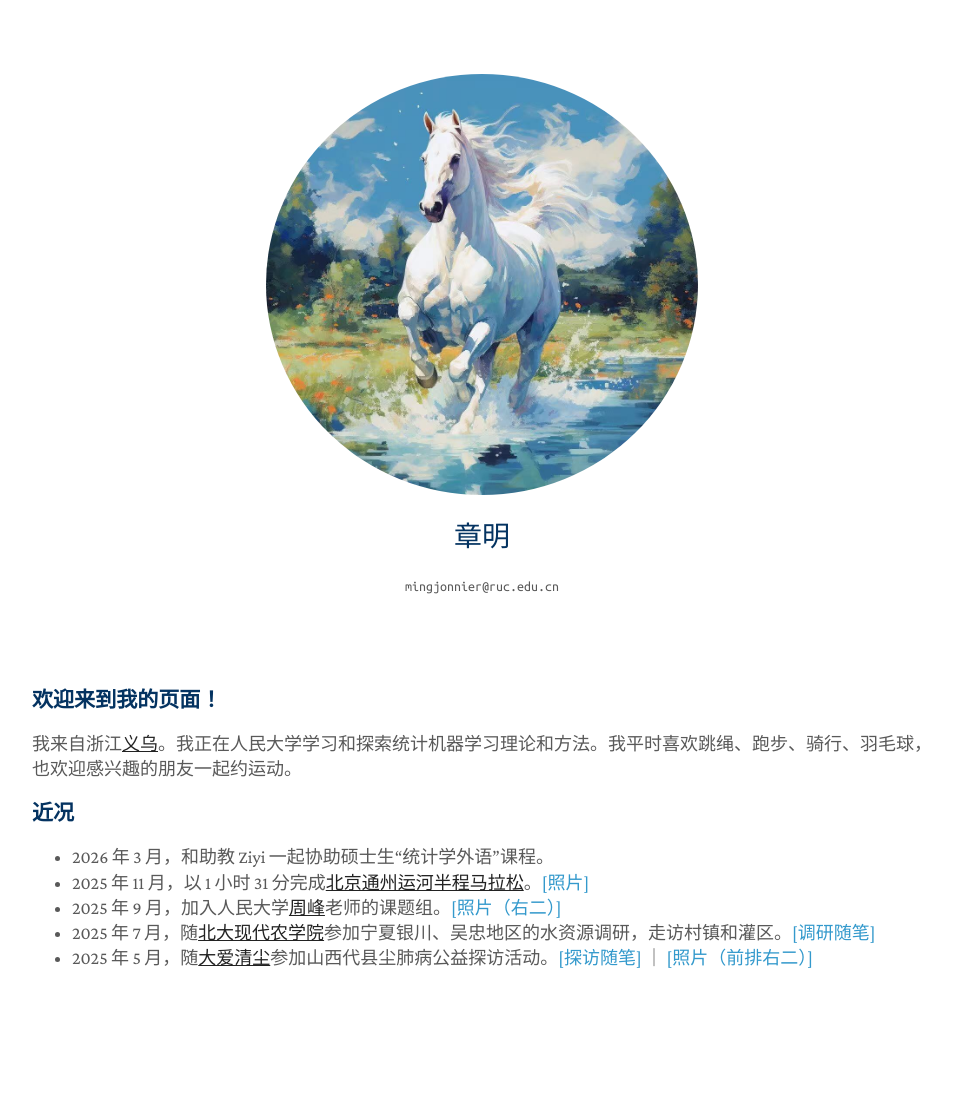
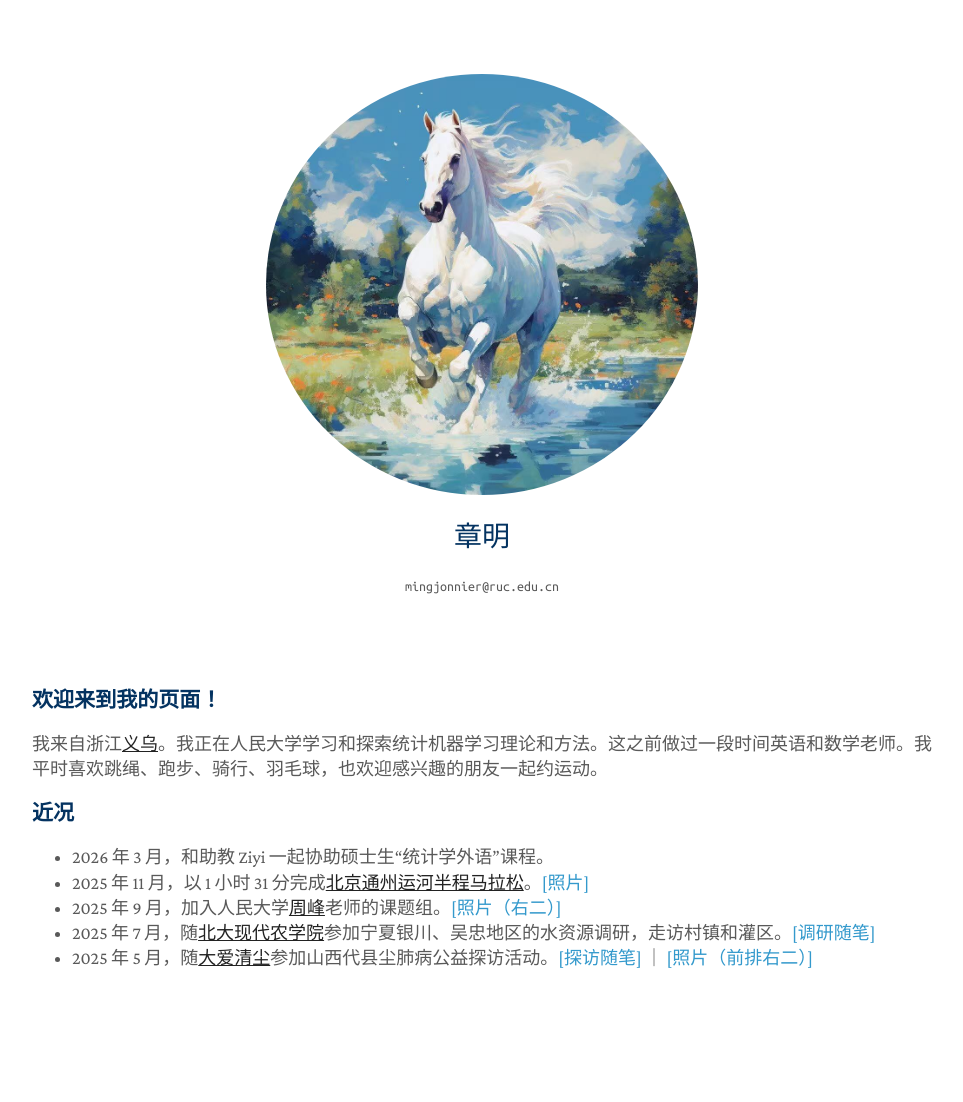
Before and after one commit to zhangming4153/zhangming4153.github.io, a Jekyll site: the page built from cn/index.md, in a window 1280 px wide. Shown: the whole page, without its empty margins (158-1121 px from the left). Built offline with Jekyll 4.4.1, drawn with Linux system fonts in a browser that asks for light colours; a style sheet for code colours, icons or effects is not loaded.

Commit message:
Update index.md

```diff
--- a/cn/index.md
+++ b/cn/index.md
@@ -5,7 +5,7 @@ title: 章明
 ---
 ### 欢迎来到我的页面！
 
-我来自浙江<a href="https://en.wikipedia.org/wiki/Yiwu"><strong><u>义乌</u></strong></a>。我正在人民大学学习和探索统计机器学习理论和方法。我平时喜欢跳绳、跑步、骑行、羽毛球，也欢迎感兴趣的朋友一起约运动。
+我来自浙江<a href="https://en.wikipedia.org/wiki/Yiwu"><strong><u>义乌</u></strong></a>。我正在人民大学学习和探索统计机器学习理论和方法。这之前做过一段时间英语和数学老师。我平时喜欢跳绳、跑步、骑行、羽毛球，也欢迎感兴趣的朋友一起约运动。
 
 ### 近况
 
```
